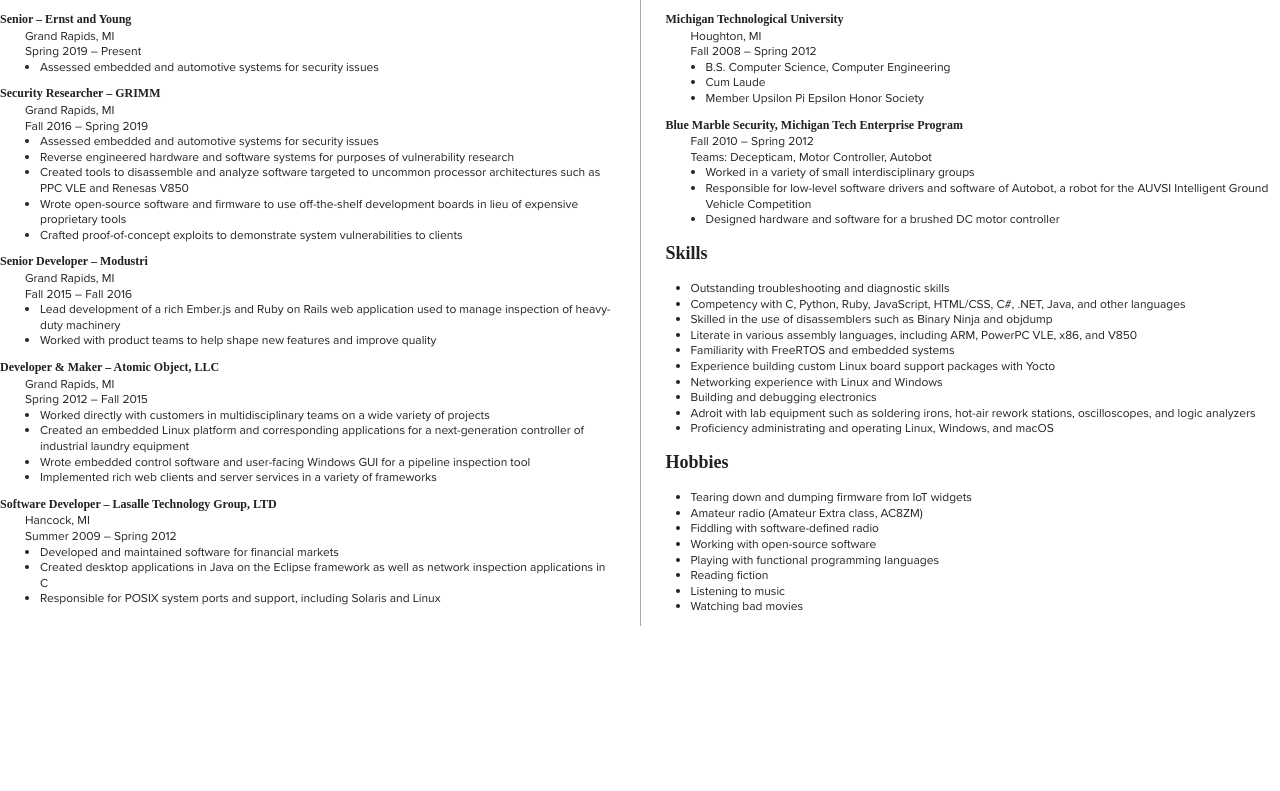
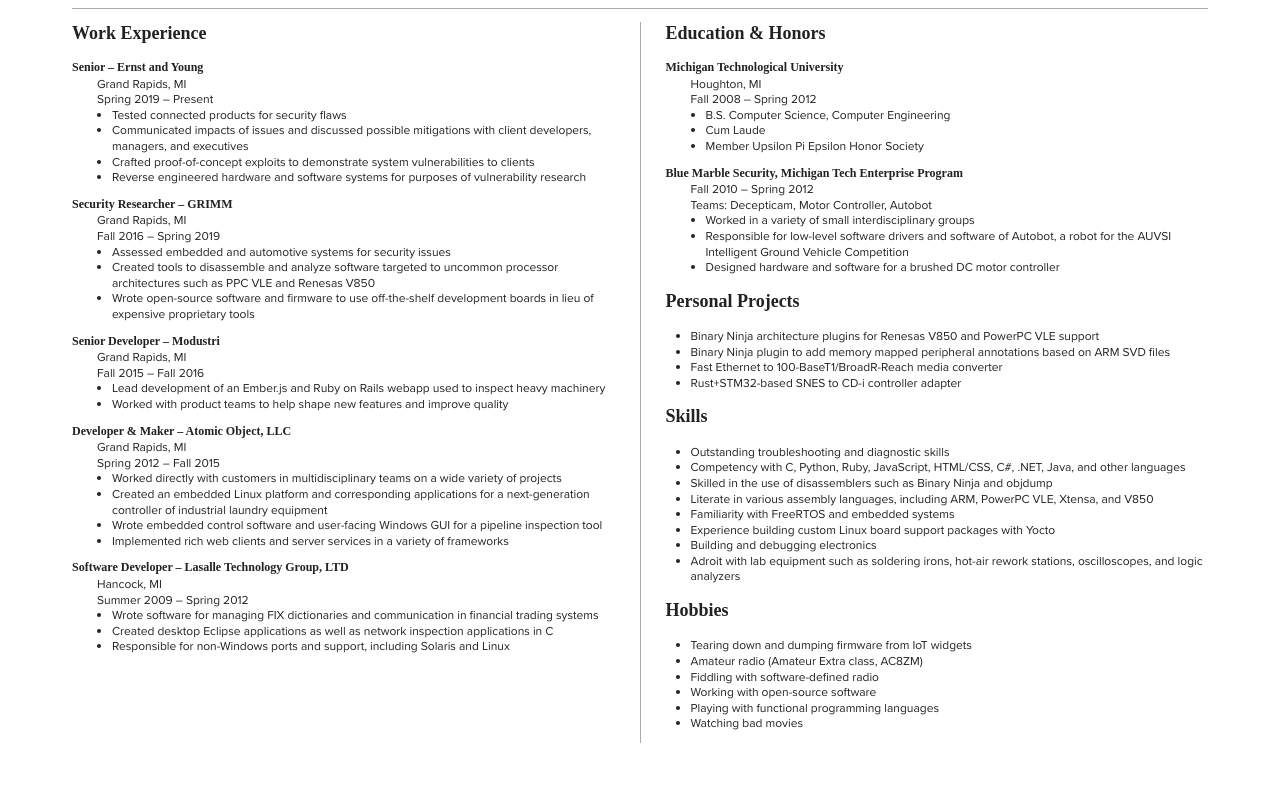
Before and after one commit to ehntoo/resume, a plain HTML site: page index.html in a window 1280 px wide. Shown: the part 99-890 px from the top of the page. Before the commit the page ends 800 px from the top, so only its background shows below. Drawn offline with Linux system fonts and the light colour scheme; a web font is replaced by a local one.

Commit message:
Revisions adding EY

```diff
--- a/css/main.css
+++ b/css/main.css
@@ -141,10 +141,8 @@
   margin: 0;
 }
 
-@media print{
-  body {
-    margin: 0.5in 0.75in;
-  }
+body {
+  margin: 0.5in 0.75in;
 }
 /*  */
 /* dl { */
--- a/index.html
+++ b/index.html
@@ -22,7 +22,7 @@
         <div class="wrapper">
           <div class="column">
             <section id="experience">
-              <h2>Job Experience</h2>
+              <h2>Work Experience</h2>
               <dl>
                 <dt>Senior &ndash; Ernst and Young</dt>
                 <dd>
@@ -31,11 +31,15 @@
                     <li>Spring 2019 &ndash; Present</li>
                     <li>
                       <ul>
-                        <li>Assessed embedded and automotive systems for security issues</li>
+                        <li>Tested connected products for security flaws</li>
+                        <li>Communicated impacts of issues and discussed possible mitigations with client developers, managers, and executives</li>
+                        <li>Crafted proof-of-concept exploits to demonstrate system vulnerabilities to clients</li>
+                        <li>Reverse engineered hardware and software systems for purposes of vulnerability research</li>
                       </ul>
                     </li>
                   </ul>
                 </dd>
+
                 <dt>Security Researcher &ndash; GRIMM</dt>
                 <dd>
                   <ul class="nobullet">
@@ -44,14 +48,13 @@
                     <li>
                       <ul>
                         <li>Assessed embedded and automotive systems for security issues</li>
-                        <li>Reverse engineered hardware and software systems for purposes of vulnerability research</li>
                         <li>Created tools to disassemble and analyze software targeted to uncommon processor architectures such as PPC VLE and Renesas V850</li>
                         <li>Wrote open-source software and firmware to use off-the-shelf development boards in lieu of expensive proprietary tools</li>
-                        <li>Crafted proof-of-concept exploits to demonstrate system vulnerabilities to clients</li>
                       </ul>
                     </li>
                   </ul>
                 </dd>
+
                 <dt>Senior Developer &ndash; Modustri</dt>
                 <dd>
                   <ul class="nobullet">
@@ -59,12 +62,13 @@
                     <li>Fall 2015 &ndash; Fall 2016</li>
                     <li>
                       <ul>
-                        <li>Lead development of a rich Ember.js and Ruby on Rails web application used to manage inspection of heavy-duty machinery</li>
+                        <li>Lead development of an Ember.js and Ruby on Rails webapp used to inspect heavy machinery</li>
                         <li>Worked with product teams to help shape new features and improve quality</li>
                       </ul>
                     </li>
                   </ul>
                 </dd>
+
                 <dt>Developer &amp; Maker &ndash; Atomic Object, LLC</dt>
                 <dd>
                   <ul class="nobullet">
@@ -88,9 +92,9 @@
                     <li>Summer 2009 &ndash; Spring 2012</li>
                     <li>
                       <ul>
-                        <li>Developed and maintained software for financial markets</li>
-                        <li>Created desktop applications in Java on the Eclipse framework as well as network inspection applications in C</li>
-                        <li>Responsible for POSIX system ports and support, including Solaris and Linux</li>
+                        <li>Wrote software for managing FIX dictionaries and communication in financial trading systems</li>
+                        <li>Created desktop Eclipse applications as well as network inspection applications in C</li>
+                        <li>Responsible for non-Windows ports and support, including Solaris and Linux</li>
                       </ul>
                     </li>
                   </ul>
@@ -140,19 +144,26 @@
                 </dd>
               </dl>
             </section>
+            <section id="projects">
+              <h2>Personal Projects</h2>
+              <ul>
+                <li>Binary Ninja architecture plugins for Renesas V850 and PowerPC VLE support</li>
+                <li>Binary Ninja plugin to add memory mapped peripheral annotations based on ARM SVD files</li>
+                <li>Fast Ethernet to 100-BaseT1/BroadR-Reach media converter</li>
+                <li>Rust+STM32-based SNES to CD-i controller adapter</li>
+              </ul>
+            </section>
             <section id="skills">
               <h2>Skills</h2>
               <ul>
                 <li>Outstanding troubleshooting and diagnostic skills</li>
                 <li>Competency with C, Python, Ruby, JavaScript, HTML/CSS, C#, .NET, Java, and other languages</li>
                 <li>Skilled in the use of disassemblers such as Binary Ninja and objdump</li>
-                <li>Literate in various assembly languages, including ARM, PowerPC VLE, x86, and V850</li>
+                <li>Literate in various assembly languages, including ARM, PowerPC VLE, Xtensa, and V850</li>
                 <li>Familiarity with FreeRTOS and embedded systems</li>
                 <li>Experience building custom Linux board support packages with Yocto</li>
-                <li>Networking experience with Linux and Windows</li>
                 <li>Building and debugging electronics</li>
                 <li>Adroit with lab equipment such as soldering irons, hot-air rework stations, oscilloscopes, and logic analyzers</li>
-                <li>Proficiency administrating and operating Linux, Windows, and macOS</li>
               </ul>
             </section>
             <section id="hobbies">
@@ -163,8 +174,6 @@
                 <li>Fiddling with software-defined radio</li>
                 <li>Working with open-source software</li>
                 <li>Playing with functional programming languages</li>
-                <li>Reading fiction</li>
-                <li>Listening to music</li>
                 <li>Watching bad movies</li>
               </ul>
             </section>
```
